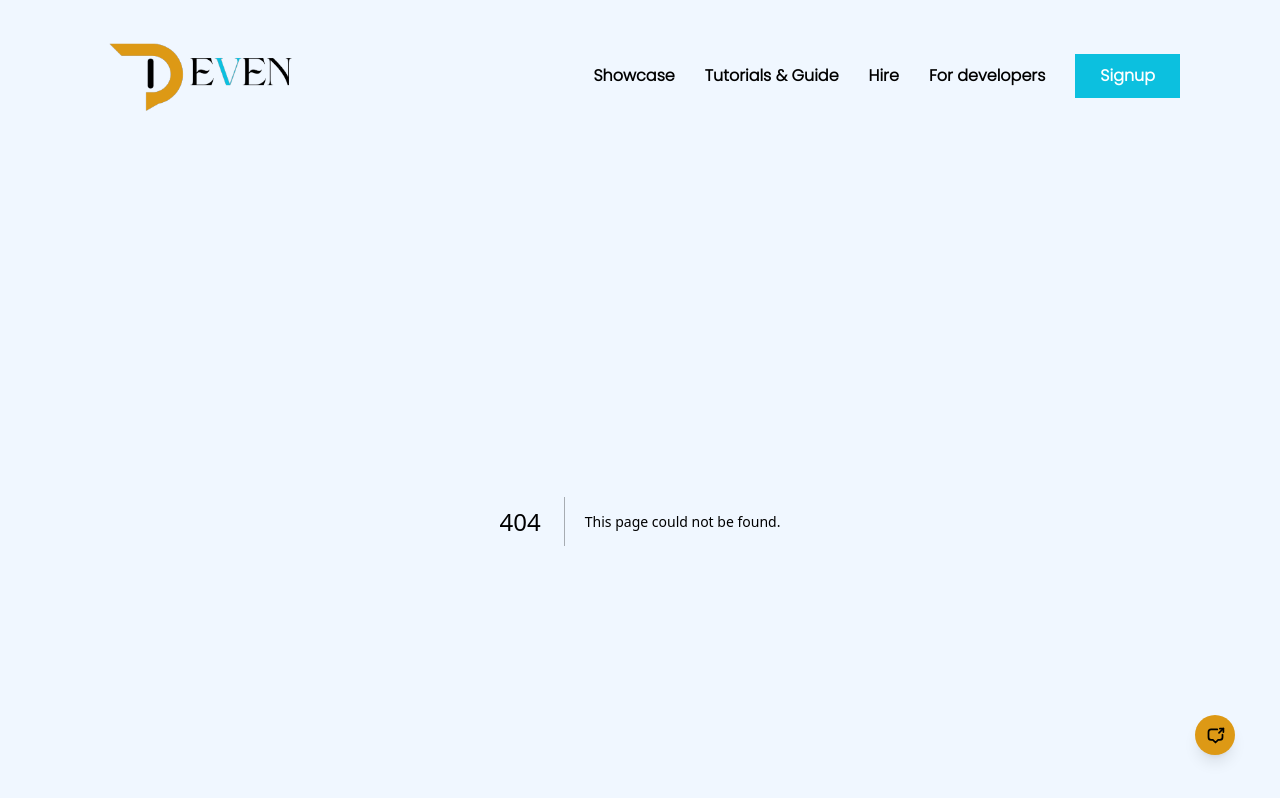
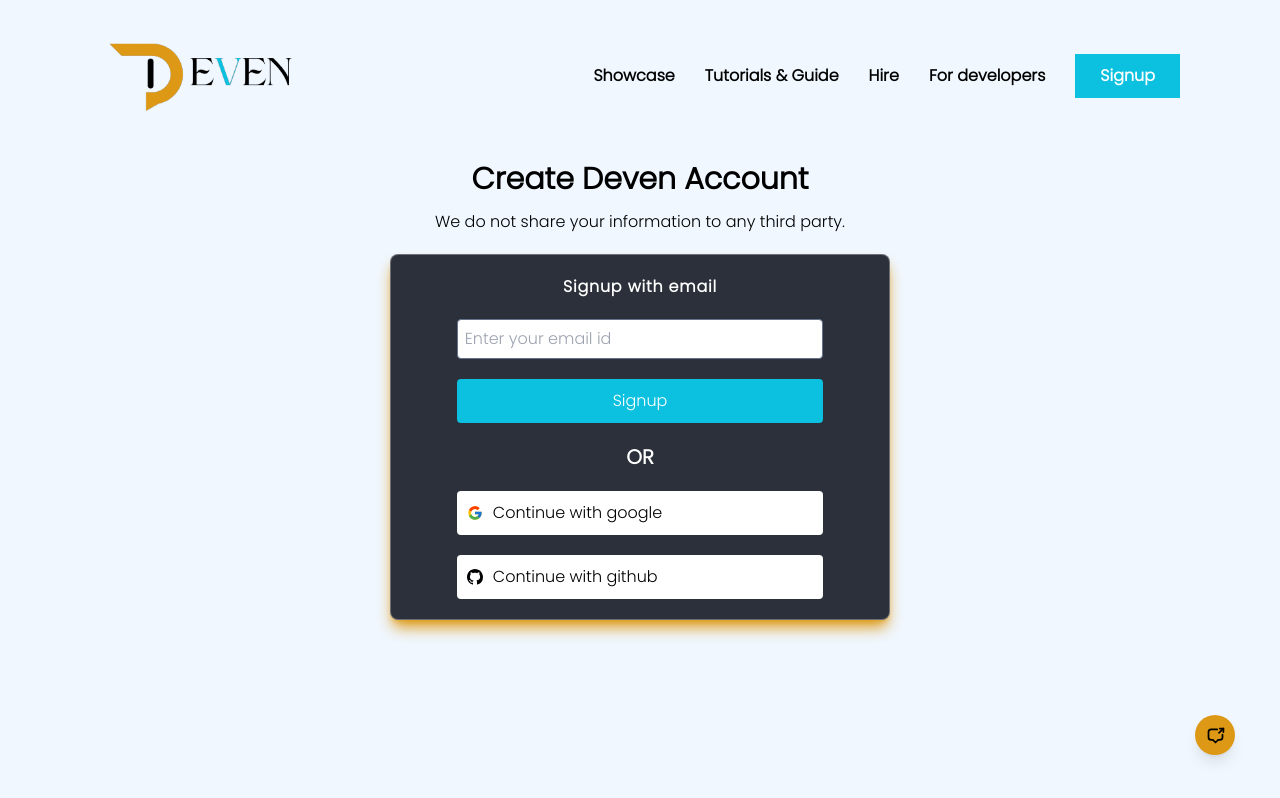
Before and after one commit to Devendra0123/deven-portfolio, a Next.js app: page /signup in a window 1280 px wide. Before the commit this address had no page. Shown: the top 798 px of the page. Built offline with nearby package versions, Linux system fonts and the light colour scheme.

Commit message:
working in auth screen

```diff
--- /dev/null
+++ b/app/(admin)/upload-guide-or-tutorial/page.tsx
@@ -0,0 +1,9 @@
+import React from 'react'
+
+const UploadGuideOrTutorial = () => {
+  return (
+    <div>UploadGuideOrTutorial</div>
+  )
+}
+
+export default UploadGuideOrTutorial
--- /dev/null
+++ b/app/(auth)/login/page.tsx
@@ -0,0 +1,9 @@
+import React from 'react'
+
+const Login = () => {
+  return (
+    <div>Login</div>
+  )
+}
+
+export default Login
--- /dev/null
+++ b/app/(auth)/signup/page.tsx
@@ -0,0 +1,49 @@
+import React from 'react'
+import { FcGoogle } from "react-icons/fc";
+import { BsGithub } from "react-icons/bs";
+
+const Signup = () => {
+    return (
+        <div className='w-full flex flex-col items-center mt-[40px]'>
+            <div className='text-center flex flex-col gap-[13px]'>
+                <h1 className='text-3xl font-bold'>
+                    Create Deven Account
+                </h1>
+                <p>We do not share your information to any third party.</p>
+            </div>
+
+            <div style={{
+                backdropFilter: "blur(5px)",
+                border: "1px solid rgba(255, 255, 255, 0.3)",
+            }} className='mt-[20px] bg-dark1 w-full md:w-[500px] flex flex-col items-center gap-[20px] p-[20px] rounded-lg shadow-lg shadow-yellow1 text-center '>
+                <div className='w-[80%] flex flex-col gap-[20px] text-white'>
+                    <p className=' font-bold tracking-wider'>Signup with email</p>
+                    <form className='flex flex-col gap-[20px]'>
+                        <input type="email" placeholder='Enter your email id' className='outline-none border border-slate-500 rounded-[4px] p-[7px] ' />
+                        <button className='bg-primaryBlue text-white px-[20px] py-[10px] rounded-[4px]'>
+                            Signup
+                        </button>
+                    </form>
+                </div>
+
+                <p className='text-white font-bold text-xl'>
+                    OR
+                </p>
+
+                <div className='w-[80%] flex flex-col gap-[20px]'>
+                    <div className='flex items-center gap-[10px] bg-white p-[10px] rounded-[4px]'>
+                        <FcGoogle />
+                        <p>Continue with google</p>
+                    </div>
+
+                    <div className='flex items-center gap-[10px] bg-white p-[10px] rounded-[4px]'>
+                        <BsGithub />
+                        <p>Continue with github</p>
+                    </div>
+                </div>
+            </div>
+        </div>
+    )
+}
+
+export default Signup
--- a/components/Header/Navbar.tsx
+++ b/components/Header/Navbar.tsx
@@ -9,7 +9,9 @@
       <div className="w-screen flex items-center justify-between px-[100px]">
         {/*....Logo...*/}
         <div className="">
-          <Image src="/logo.png" alt="" width={200} height={70} />
+          <Link href="/">
+            <Image src="/logo.png" alt="" width={200} height={70} />
+          </Link>
         </div>
         <div className="flex items-center gap-[30px]">
           {/*....Navlinks...*/}
@@ -21,7 +23,7 @@
             ))}
           </ul>
           <button className="bg-primaryBlue py-[10px] px-[25px] font-bold text-white">
-            Signup
+            <Link href="/signup">Signup</Link>
           </button>
         </div>
       </div>
```
